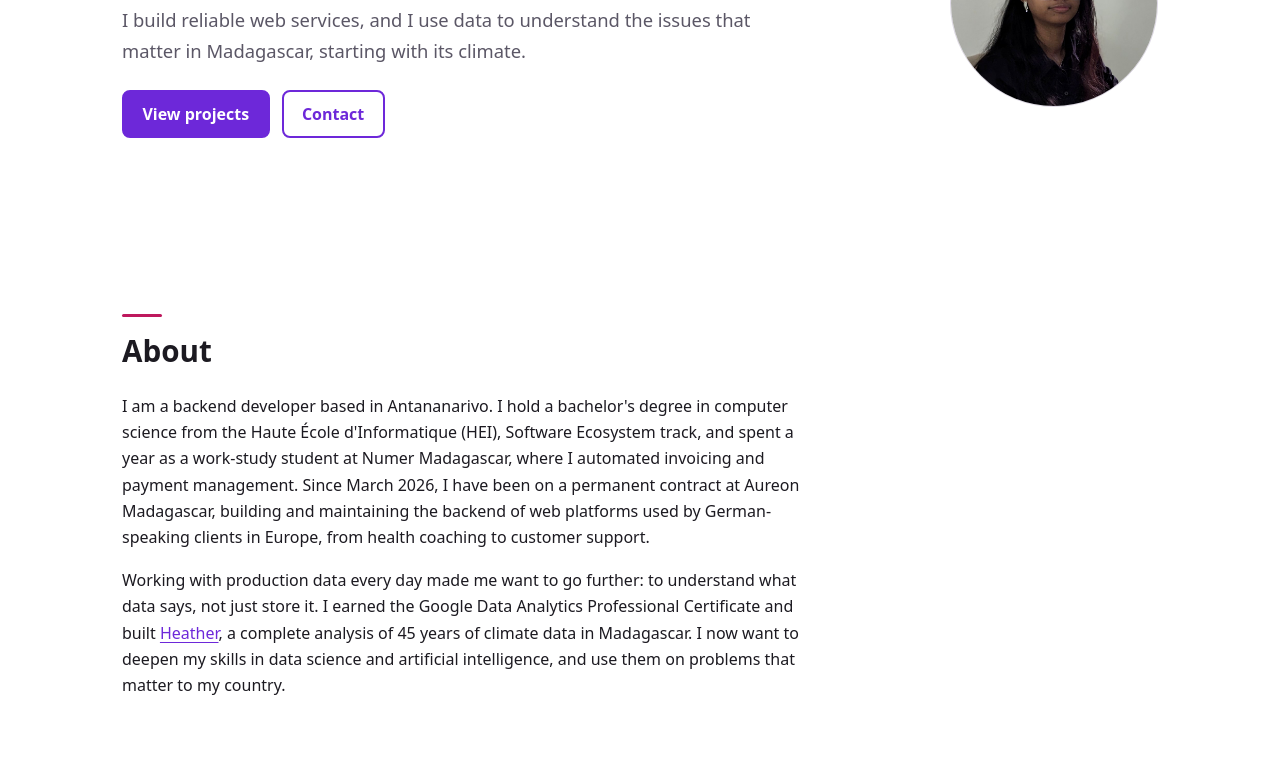
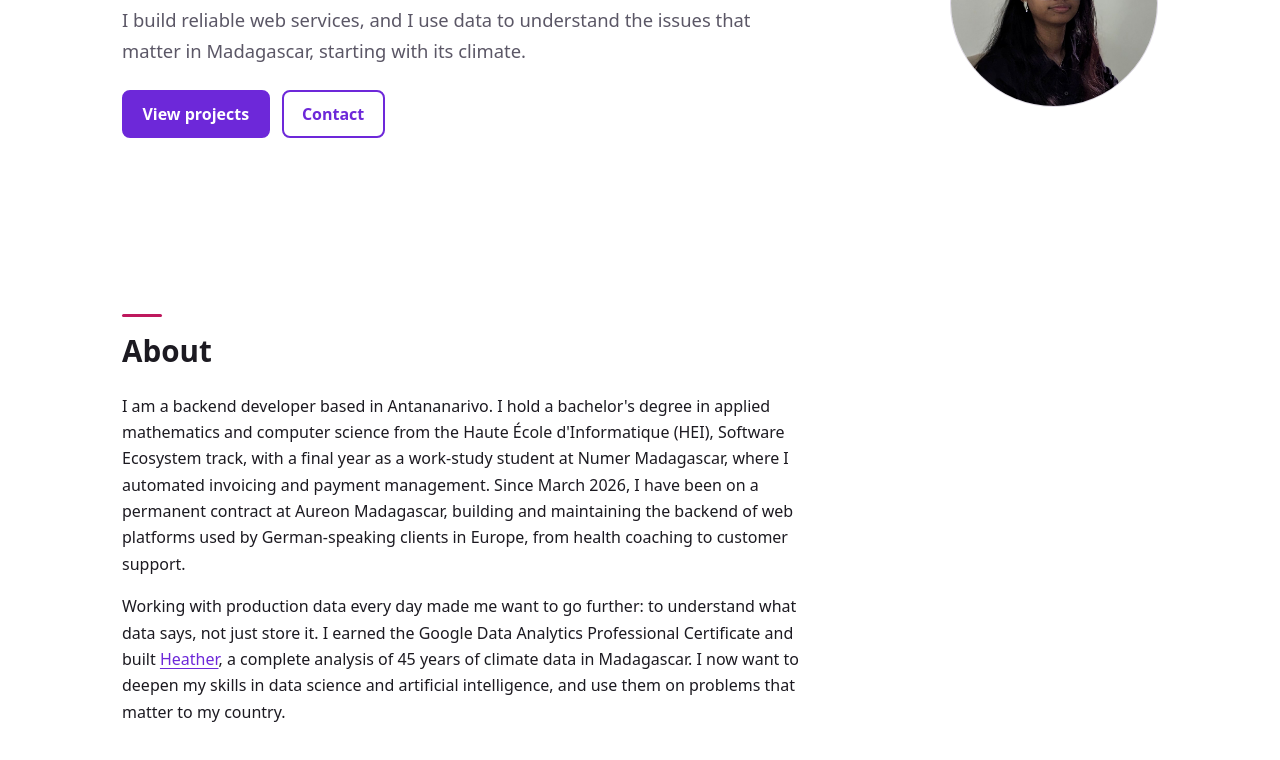
Before and after one commit to nirinaHelena/nirinaHelena.github.io, a plain HTML site: page index.html in a window 1280 px wide. Shown: the part 298-1058 px from the top of the page. Drawn offline with Linux system fonts and the light colour scheme.

Commit message:
Update the degree wording in the About section

```diff
--- a/index.html
+++ b/index.html
@@ -80,7 +80,7 @@
     <section id="about" class="section" aria-labelledby="about-title">
       <div class="container prose">
         <h2 id="about-title" data-i18n="about.title">About</h2>
-        <p data-i18n="about.p1">I am a backend developer based in Antananarivo. I hold a bachelor's degree in computer science from the Haute École d'Informatique (HEI), Software Ecosystem track, and spent a year as a work-study student at Numer Madagascar, where I automated invoicing and payment management. Since March 2026, I have been on a permanent contract at Aureon Madagascar, building and maintaining the backend of web platforms used by German-speaking clients in Europe, from health coaching to customer support.</p>
+        <p data-i18n="about.p1">I am a backend developer based in Antananarivo. I hold a bachelor's degree in applied mathematics and computer science from the Haute École d'Informatique (HEI), Software Ecosystem track, with a final year as a work-study student at Numer Madagascar, where I automated invoicing and payment management. Since March 2026, I have been on a permanent contract at Aureon Madagascar, building and maintaining the backend of web platforms used by German-speaking clients in Europe, from health coaching to customer support.</p>
         <p data-i18n="about.p2">Working with production data every day made me want to go further: to understand what data says, not just store it. I earned the Google Data Analytics Professional Certificate and built <a href="projects/heather/index.html">Heather</a>, a complete analysis of 45 years of climate data in Madagascar. I now want to deepen my skills in data science and artificial intelligence, and use them on problems that matter to my country.</p>
       </div>
     </section>
--- a/js/i18n.js
+++ b/js/i18n.js
@@ -45,7 +45,7 @@ var I18N = {
     "home.photo_alt": "Portrait of Nirina Helena",
 
     "about.title": "About",
-    "about.p1": "I am a backend developer based in Antananarivo. I hold a bachelor's degree in computer science from the Haute École d'Informatique (HEI), Software Ecosystem track, and spent a year as a work-study student at Numer Madagascar, where I automated invoicing and payment management. Since March 2026, I have been on a permanent contract at Aureon Madagascar, building and maintaining the backend of web platforms used by German-speaking clients in Europe, from health coaching to customer support.",
+    "about.p1": "I am a backend developer based in Antananarivo. I hold a bachelor's degree in applied mathematics and computer science from the Haute École d'Informatique (HEI), Software Ecosystem track, with a final year as a work-study student at Numer Madagascar, where I automated invoicing and payment management. Since March 2026, I have been on a permanent contract at Aureon Madagascar, building and maintaining the backend of web platforms used by German-speaking clients in Europe, from health coaching to customer support.",
     "about.p2": "Working with production data every day made me want to go further: to understand what data says, not just store it. I earned the Google Data Analytics Professional Certificate and built <a href=\"projects/heather/index.html\">Heather</a>, a complete analysis of 45 years of climate data in Madagascar. I now want to deepen my skills in data science and artificial intelligence, and use them on problems that matter to my country.",
 
     "experience.title": "Experience",
@@ -368,7 +368,7 @@ var I18N = {
     "home.photo_alt": "Portrait de Nirina Helena",
 
     "about.title": "À propos",
-    "about.p1": "Je suis développeuse backend à Antananarivo. Diplômée d'une licence en informatique de la Haute École d'Informatique (HEI), parcours Écosystème Logiciel, j'ai aussi passé un an en alternance chez Numer Madagascar, où j'ai automatisé la facturation et la gestion des paiements. Depuis mars 2026, je suis en CDI chez Aureon Madagascar, où je développe et maintiens le backend de plateformes web utilisées par des clients germanophones en Europe, du coaching santé au support client.",
+    "about.p1": "Je suis développeuse backend à Antananarivo. Diplômée d'une licence en mathématiques appliquées et informatique de la Haute École d'Informatique (HEI), parcours Écosystème Logiciel, j'ai effectué ma dernière année en alternance chez Numer Madagascar, où j'ai automatisé la facturation et la gestion des paiements. Depuis mars 2026, je suis en CDI chez Aureon Madagascar, où je développe et maintiens le backend de plateformes web utilisées par des clients germanophones en Europe, du coaching santé au support client.",
     "about.p2": "Travailler chaque jour avec des données de production m'a donné envie d'aller plus loin&nbsp;: comprendre ce que les données racontent, et pas seulement les stocker. J'ai obtenu le Google Data Analytics Professional Certificate et réalisé <a href=\"projects/heather/index.html\">Heather</a>, une analyse complète de 45 ans de données climatiques à Madagascar. Je souhaite maintenant approfondir la data science et l'intelligence artificielle, pour mettre ces compétences au service de problèmes qui comptent pour mon pays.",
 
     "experience.title": "Expérience",
```
